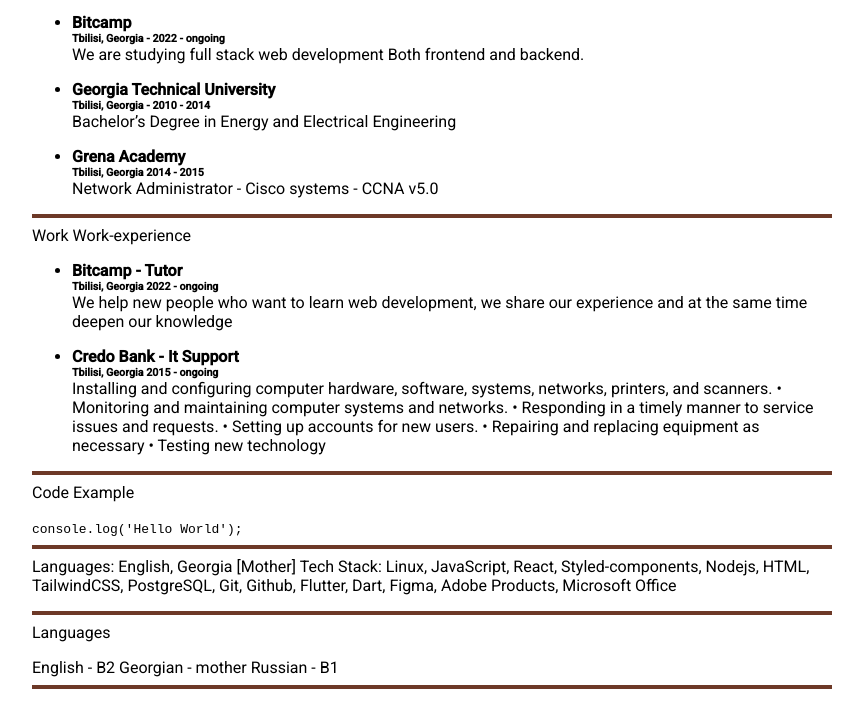
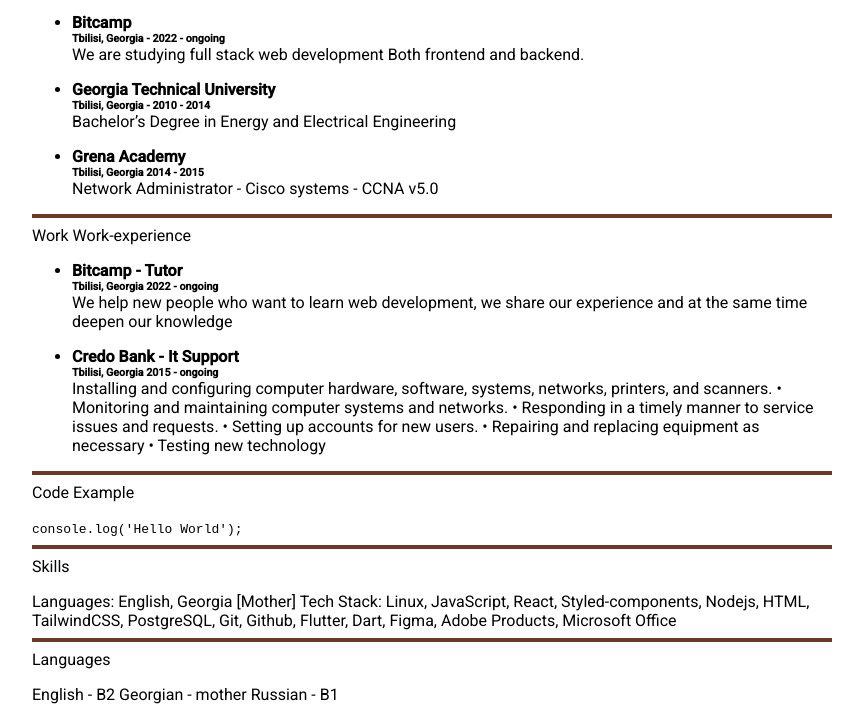
Before and after one commit to zanguraa/rsschool-cv, a plain HTML site: page index.html in a window 1280 px wide. Shown: the part 678-1385 px from the top of the page, without its empty margins (208-1071 px from the left). Drawn offline with Linux system fonts and the light colour scheme.

Commit message:
feat: corrected id to skills

```diff
--- a/index.html
+++ b/index.html
@@ -142,8 +142,8 @@
         <code> console.log('Hello World'); </code>
       </section>
       <hr />
-      <section>
-        <h2 id="skills>Skills</h2>
+      <section id="skills">
+        <h2>Skills</h2>
         <span> Languages: English, Georgia [Mother]</span>
         <span>
           Tech Stack: Linux, JavaScript, React, Styled-components, Nodejs, HTML,
```
